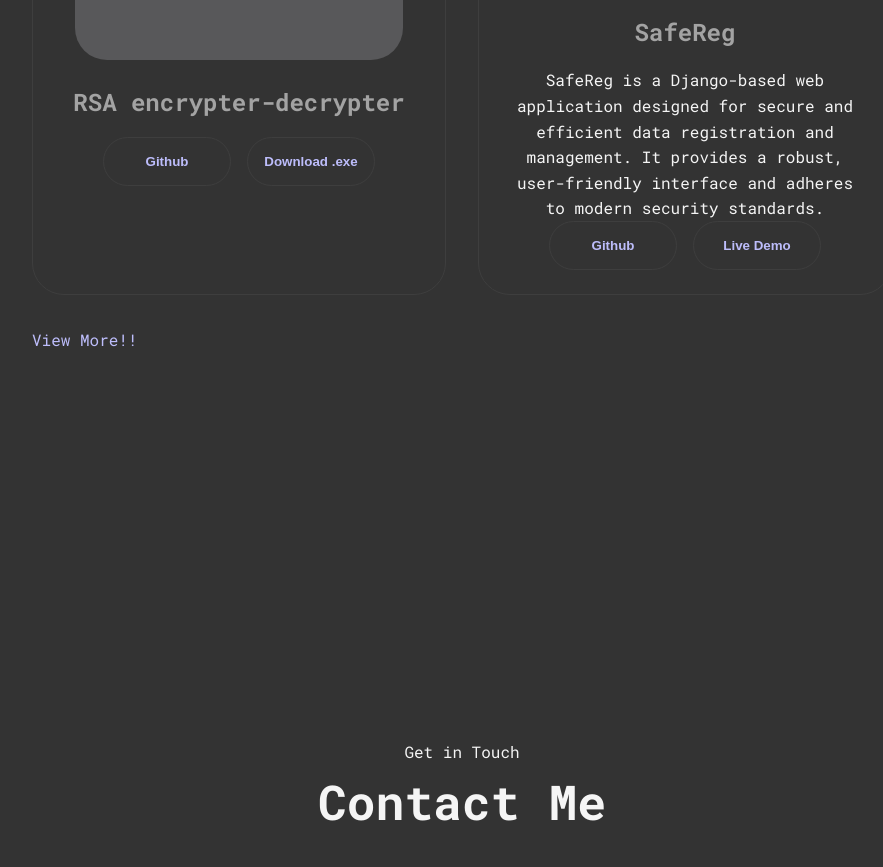
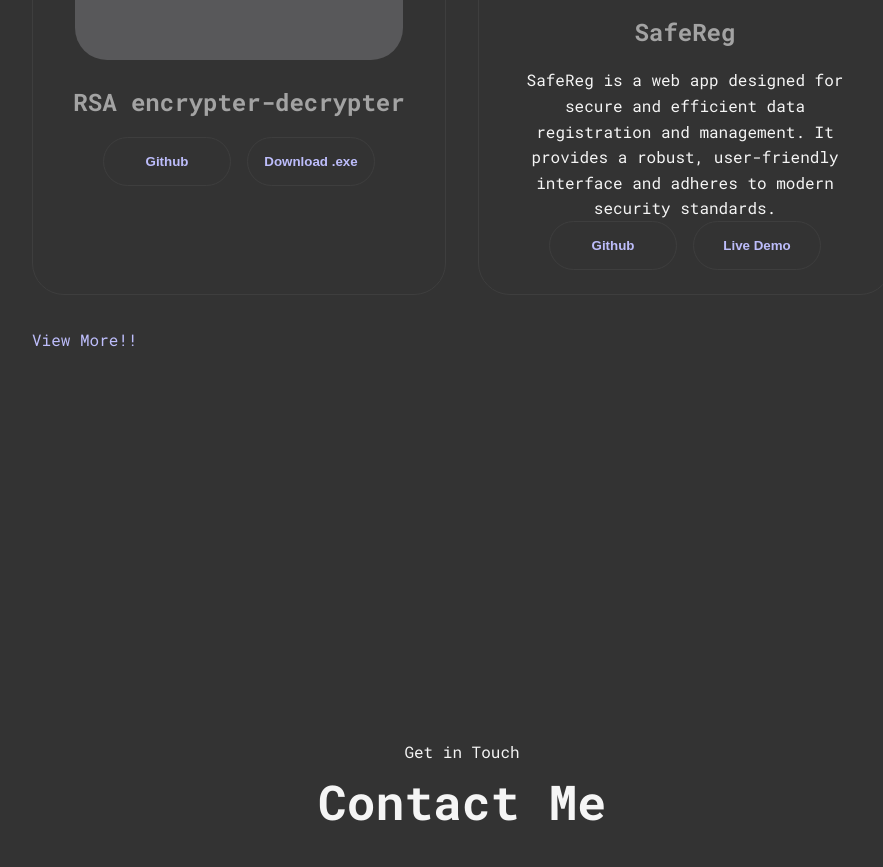
Before and after one commit to IpfaniMuleya/ipfani-site, a plain HTML site: page index.html in a window 1280 px wide. Shown: the part 3076-3943 px from the top of the page, without its empty margins (178-1061 px from the left). Drawn offline with Linux system fonts and the light colour scheme.

Commit message:
update index.html

```diff
--- a/index.html
+++ b/index.html
@@ -248,7 +248,7 @@
                     />
                 </div>
                 <h2 class="experience-sub-title project-title">SafeReg</h2>
-                <p>SafeReg is a Django-based web application designed for secure and efficient data registration and management. It provides a robust, user-friendly interface and adheres to modern security standards.</p>
+                <p>SafeReg is a web app designed for secure and efficient data registration and management. It provides a robust, user-friendly interface and adheres to modern security standards.</p>
                 <div class="btn-container">
                     <button
                             class="btn btn-color-2 project-btn"
```
